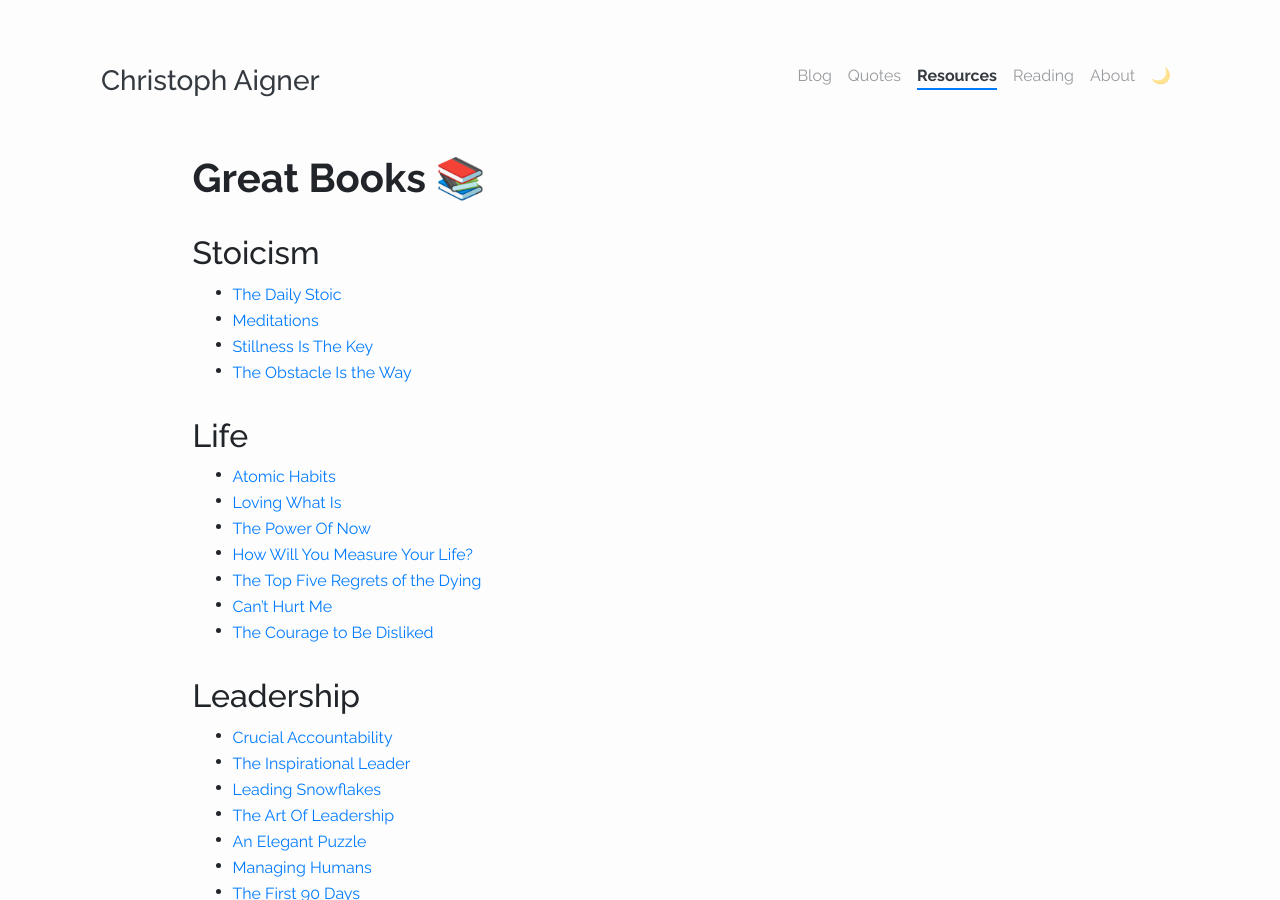
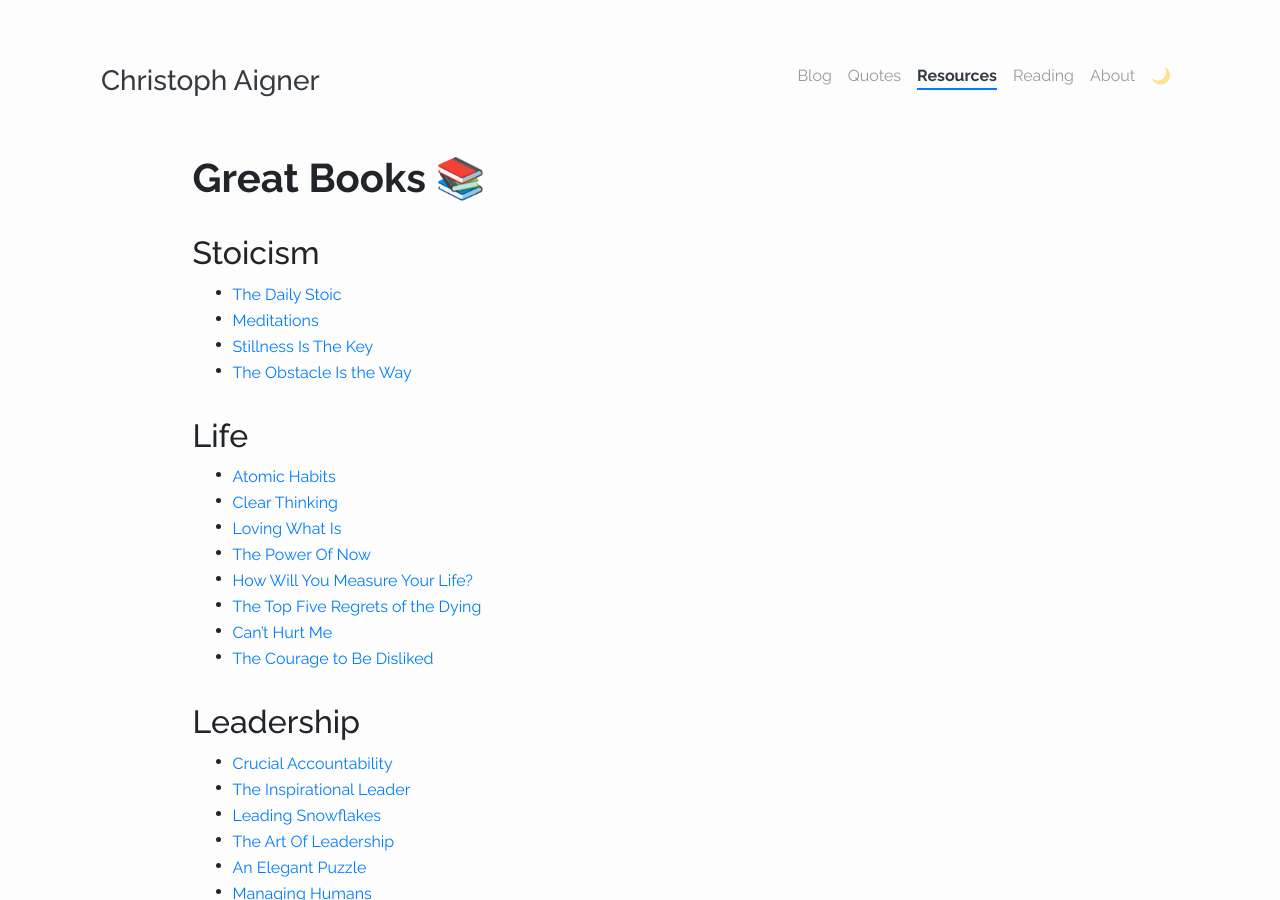
Before and after one commit to christophaigner/christophaigner.github.io, a Jekyll site: the page built from pages/resources.md, in a window 1280 px wide and 900 px high. Built offline with Jekyll 4.4.1, drawn with Linux system fonts in a browser that asks for light colours; nearby versions of some CDN libraries.

Commit message:
Add finished book "Clear Thinking"

```diff
--- a/_data/reading/current.yml
+++ b/_data/reading/current.yml
@@ -90,6 +90,10 @@
   url: "https://www.goodreads.com/book/show/62918681-the-book-of-charlie"
   category: Biography
   finished: true
+- name: "Clear Thinking"
+  url: "https://www.goodreads.com/en/book/show/75665850"
+  category: Psychology
+  finished: true
 - name: "The 48 Laws of Power"
   url: "https://www.goodreads.com/book/show/1303.The_48_Laws_of_Power"
   category: Psychology
--- a/pages/resources.md
+++ b/pages/resources.md
@@ -15,6 +15,7 @@ weight: 3
 
 ## Life
 * [Atomic Habits](https://jamesclear.com/atomic-habits)
+* [Clear Thinking](https://www.goodreads.com/en/book/show/75665850)
 * [Loving What Is](https://www.goodreads.com/book/show/9762.Loving_What_Is)
 * [The Power Of Now](https://www.goodreads.com/book/show/6708.The_Power_of_Now)
 * [How Will You Measure Your Life?](https://www.goodreads.com/book/show/13425570-how-will-you-measure-your-life)
```
